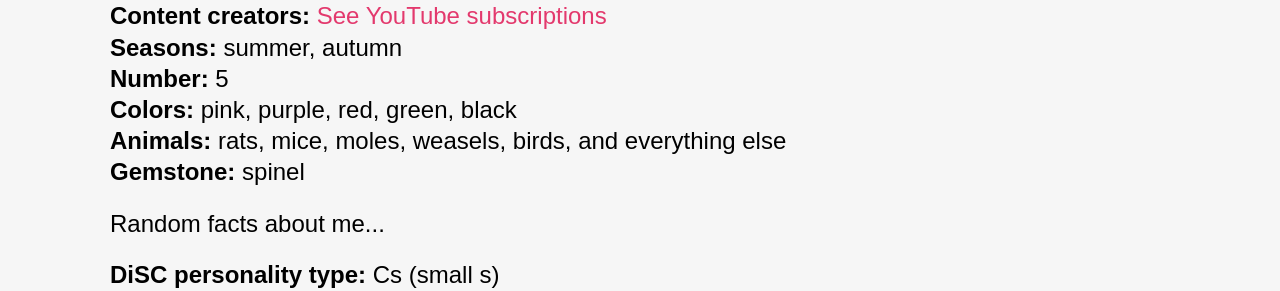
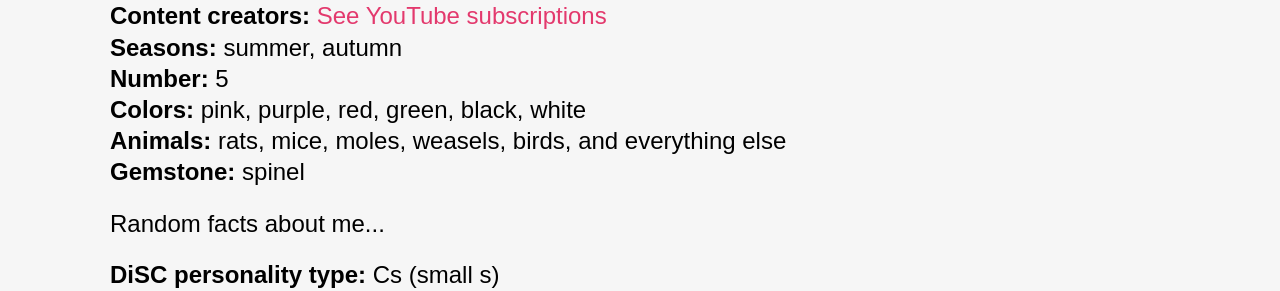
Before and after one commit to liz-lorena/2020, a Jekyll site: the page built from about/index.html, in a window 1280 px wide and 900 px high, scrolled down 1307 px. Shown: the part 164-455 px from the top of the window. Built offline with Jekyll 4.4.1, drawn with Linux system fonts in a browser that asks for light colours.

Commit message:
Update index.html

```diff
--- a/about/index.html
+++ b/about/index.html
@@ -29,7 +29,7 @@ title: "about me"
     <strong>Content creators:</strong> <a href="https://www.youtube.com/channel/UC6cj-1hG-Jd1-A4ehs7XGrw/channels?view=56&flow=grid" target="_blank">See YouTube subscriptions</a><br>
     <strong>Seasons:</strong> summer, autumn <br>
     <strong>Number:</strong> 5 <br>
-    <strong>Colors:</strong> pink, purple, red, green, black <br>
+    <strong>Colors:</strong> pink, purple, red, green, black, white <br>
     <strong>Animals:</strong> rats, mice, moles, weasels, birds, and everything else <br>
     <strong>Gemstone:</strong> spinel</p>
 
```
